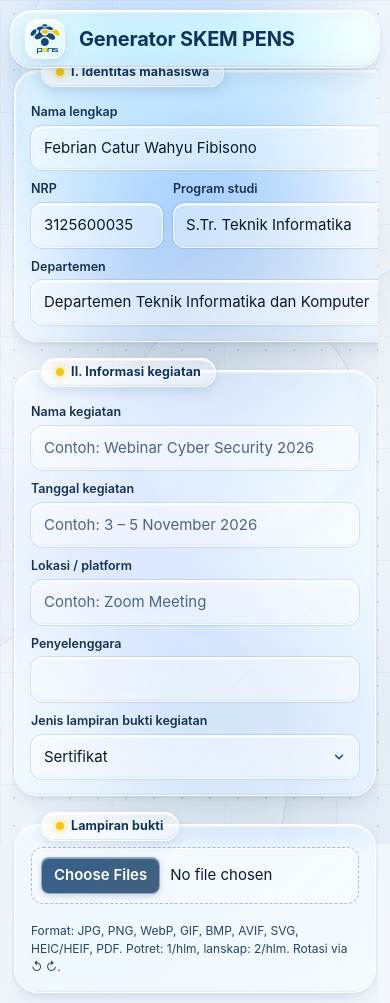
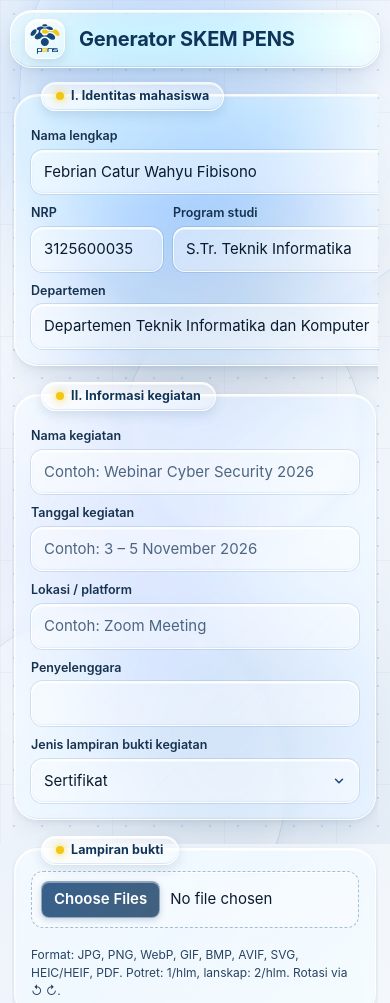
Before and after one commit to chatur-in/generator-skem-pens, a plain HTML site: page index.html in a window 390 px wide. Shown: the top 1003 px of the page. Drawn offline with nearby package versions, Linux system fonts and the light colour scheme.

Commit message:
Update index.html

```diff
--- a/index.html
+++ b/index.html
@@ -651,7 +651,7 @@ table{border-collapse:collapse;width:100%}
 @media (max-width:860px){
   .cal{left:50%!important;transform:translateX(-50%)}
   .app{grid-template-columns:1fr;padding:12px}
-  aside{position:static;max-height:none;padding:2px}
+  aside{position:static;max-height:none;margin-top:0;padding:16px 2px 2px}
   .top{margin:8px 10px 0;padding:8px 14px}
 }
 @media (prefers-reduced-motion:reduce){
```
